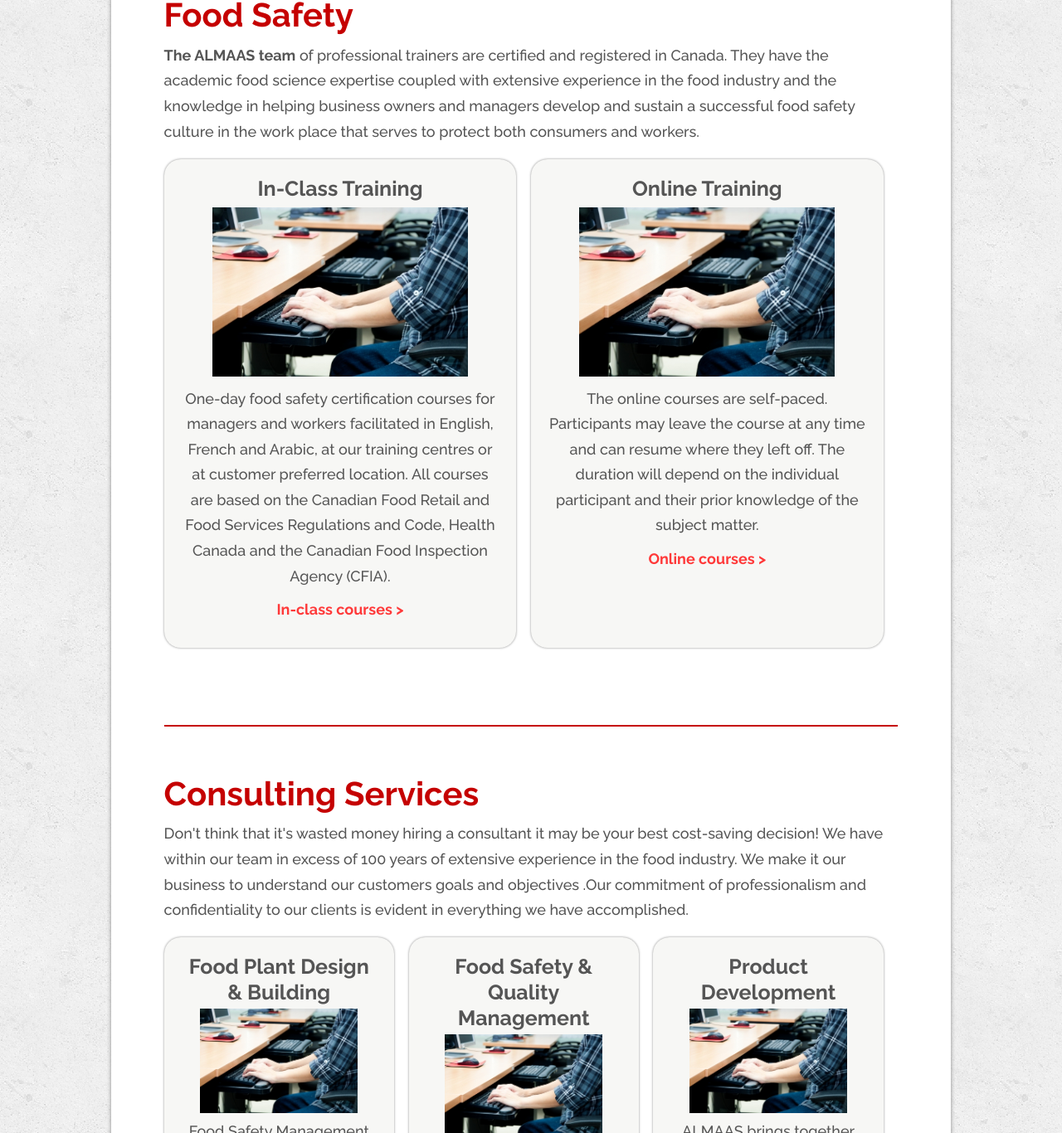
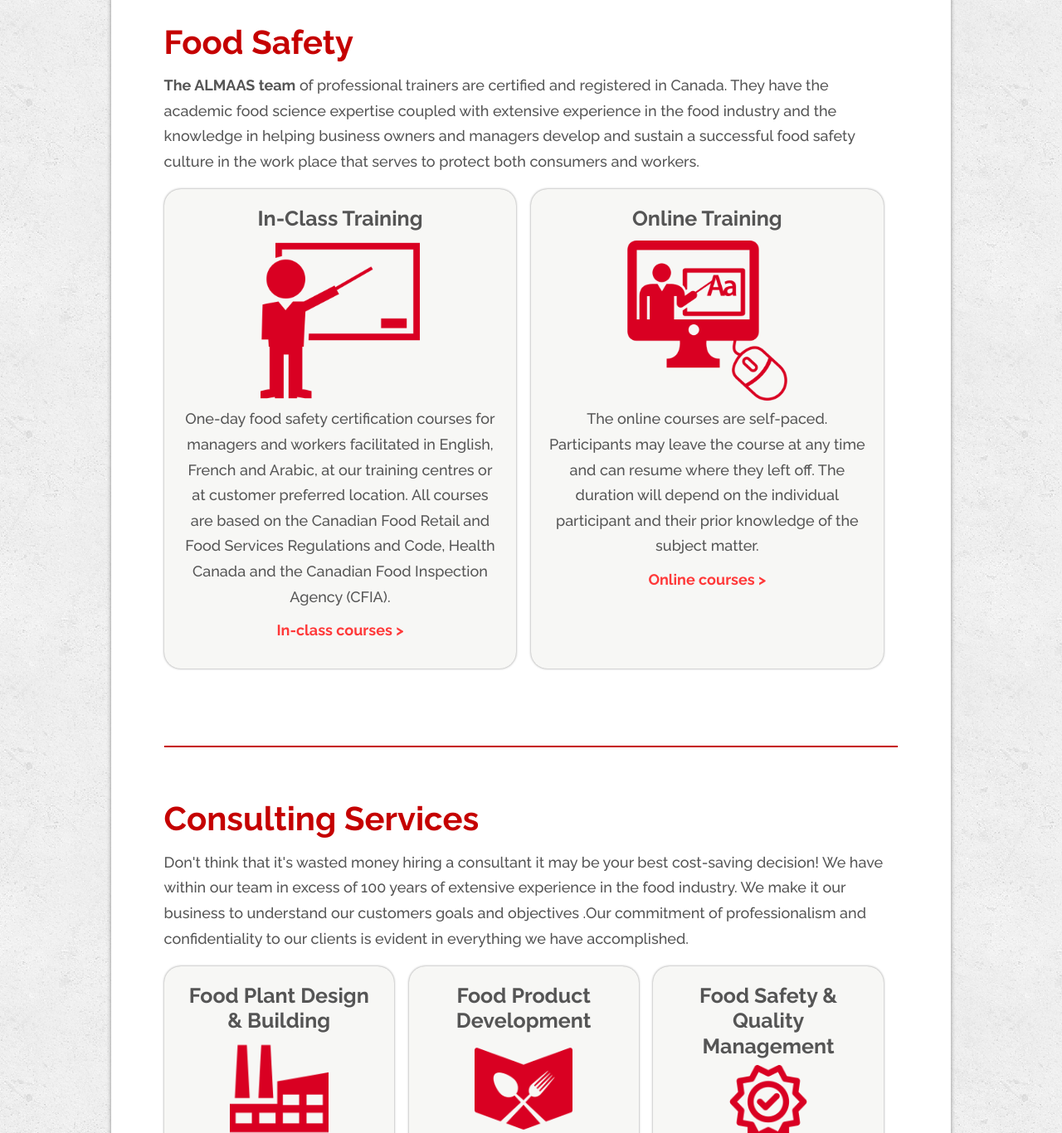
Before and after one commit to AdamJumanji/afsp-website, a plain HTML site: page index.html in a window 1280 px wide. Shown: the part 1434-2800 px from the top of the page at 83% size. Drawn offline with nearby package versions, Linux system fonts and the light colour scheme.

Commit message:
Added and styled graphic images.

```diff
--- a/index.html
+++ b/index.html
@@ -86,7 +86,7 @@
 			<div class="flex-container">
 				<div class="flex-item">
 					<h3>In-Class Training</h3>
-					<img class="flex-item-img" src="image.jpg" alt="Sample picture of in-class training">
+					<img class="flex-item-img" src="teacher.png" alt="Sample picture of in-class training">
 					<p>
 						One-day food safety certification courses for managers and workers facilitated in English, French and Arabic, at our training centres or at customer preferred location. All courses are based on the Canadian Food Retail and Food Services Regulations and Code, Health Canada and the Canadian Food Inspection Agency (CFIA).
 					</p>
@@ -97,7 +97,7 @@
 				</div>
 				<div class="flex-item">
 					<h3>Online Training</h3>
-					<img class="flex-item-img" src="image.jpg" alt="Sample picture of online training">
+					<img class="flex-item-img" src="computer.png" alt="Sample picture of online training">
 					<p>
 						The online courses are self-paced. Participants may leave the course at any time and can resume where they left off. The duration will depend on the individual participant and their prior knowledge of the subject matter.
 					</p>
@@ -119,24 +119,18 @@
 
 				<div class="flex-item">
 					<h3>Food Plant Design & Building</h3>
-					<img class="flex-item-img" src="image.jpg" alt="Stock photo for food plant design & building section">
+					<img class="flex-item-img" src="factory.png" alt="Stock photo for food plant design & building section">
 					<p>
-						Food Safety Management System that can be applied to any organization in the food chain, farm to fork. Based on Hazard Analysis Critical Control Points (HACCP) principles to ensure the food produced from their premises is safe to eat.
+						Food Plant Design & Building ALMAAS is a totally independent consulting corporation; we have provided design and building services to various food industry customers, from single operators to national corporations.
 					</p>
 					<p class="action-link">
 						<a href="..\afsp-website\food-plant-design-building.html"> Food plant design and building services ></a>
 					</p>
 					</div>
+
 					<div class="flex-item">
-						<h3>Food Safety & Quality Management</h3>
-						<img class="flex-item-img" src="image.jpg" alt="Stock photo for food safety & quality management">
-						<p>
-							ALMAAS is a totally independent consulting corporation; we have provided design and building services to various food industry customers, from single operators to national corporations.
-						</p>
-					</div>
-					<div class="flex-item">
-						<h3>Product Development</h3>
-						<img class="flex-item-img" src="image.jpg" alt="Stock photo for product development section">
+						<h3>Food Product Development</h3>
+						<img class="flex-item-img" src="food.png" alt="Stock photo for product development section">
 						<p>
 							ALMAAS brings together the multi-disciplinary resources of its highly motivated personnel who combine their creative ideas, strong technical background and extensive experience in the product and process development.
 						</p>
@@ -144,7 +138,14 @@
 						<a href="..\afsp-website\product-development.html"> Product development services ></a>
 					</p>
 					</div>
-				</div>
+
+					<div class="flex-item">
+						<h3>Food Safety & Quality Management</h3>
+						<img class="flex-item-img" src="quality.png" alt="Stock photo for food safety & quality management">
+						<p>
+							<strong>Food Safety & Quality Management Systems</strong> that can be applied to any organization in the food chain, farm to fork. Based on Hazard Analysis Critical Control Points (HACCP) principles to ensure the food produced from their premises is safe to eat.
+						</p>
+					</div>
 					</section>
 					<section id="contact-us">
 						<h2>Contact Us</h2>
--- a/site.css
+++ b/site.css
@@ -85,11 +85,13 @@ h2 {
 	margin-bottom: 2%;
 	margin-top: 2%;
 	font-size:40px;
+	line-height: 1em;
+
 }
 
 h3
 {	font-size:25px;
-	margin-bottom: 2%;
+	margin-bottom: 3%;
 	margin-top: 0;
 	margin-left: 0;
 
@@ -329,10 +331,10 @@ p {
 }
 
 .flex-item-img{
-	width: 80%;
+	width: 50%;
 	margin:0 auto 0 auto;
 	display: block;
-	margin-bottom: 3%;
+	margin-bottom: 2%;
 }
 
 .contact h3{
@@ -351,6 +353,7 @@ p {
 	margin: 0 0 0 15%
 
 }
+
 
 .contact ul li img{
 	margin-right: 2%;
@@ -652,7 +655,6 @@ footer ul li{
 
 	h3
 	{	font-size:22.5px;
-		margin-bottom: 2.5%;
 
 	}
 
@@ -670,6 +672,7 @@ footer ul li{
 
 	.flex-item{
 		padding: 10px;
+		margin-bottom: 5%;
 	}
 	.flex-item-img{
 		margin-bottom: 2.5%;
```
Also changed, not shown: product-development.html (+2 -2 lines), computer.png (added), factory.png (added), food.png (added), quality.png (added), teacher.png (added).
